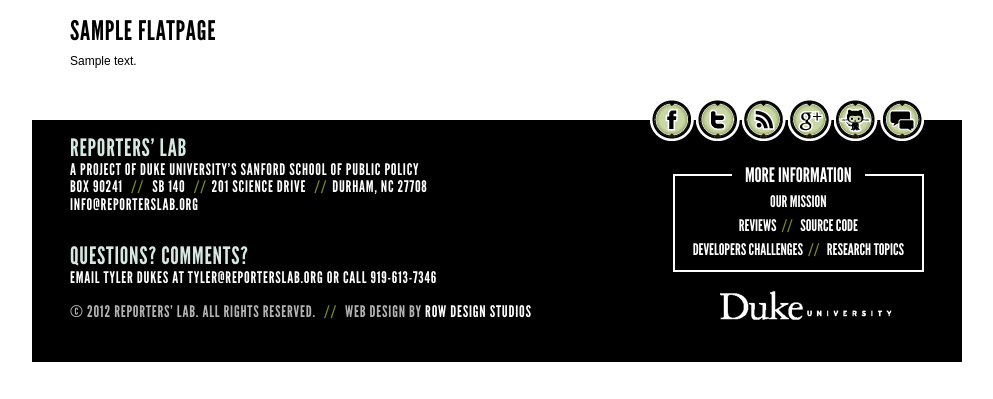
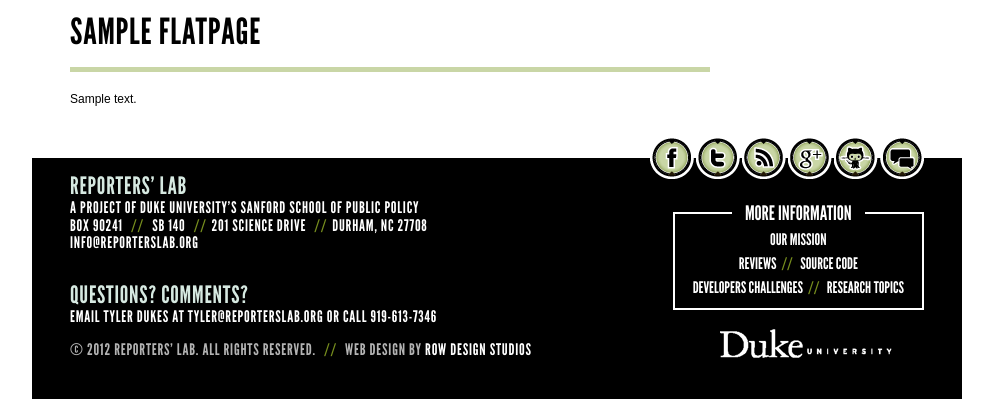
Before and after one commit to ReportersLab/Reviews_Public, a Django app: template review_lab/templates/flatpages/default.html in a window 1280 px wide. Shown: the part 199-598 px from the top of the page, without its empty margins (143-1136 px from the left). Run offline with Django 3.2, Linux system fonts and the light colour scheme; the template is opened without the code that fills it: most values are stand-ins (such as "Sample title", 1, 10 or a date in 2020); data that the repository does not hold is empty; parts of the project's set-up code (start-up, migrations or seed data) failed here and were passed over; some libraries are stand-ins or nearby versions; some web fonts are replaced.

Commit message:
made flatpage header same as blog page header

```diff
--- a/review_lab/apps/core/static/css/main.css
+++ b/review_lab/apps/core/static/css/main.css
@@ -1015,7 +1015,13 @@ fieldset legend
 
 
 
-
+#flatpage_title
+{
+    border-bottom: 5px solid #C9D6A6;
+    font: 36px 'LeagueGothicRegular',Arial,'Liberation Sans',FreeSans,sans-serif;
+    margin: 0 0 18px;
+    padding: 0 0 13px;
+}
 
 
 
--- a/review_lab/templates/flatpages/default.html
+++ b/review_lab/templates/flatpages/default.html
@@ -14,7 +14,7 @@
 
 
 {% block main_content %}
-    <h3>{{ flatpage.title }}</h3>
+    <h1 id="flatpage_title">{{ flatpage.title }}</h1>
     <div>
         {{ flatpage.content }}
     </div>
```
